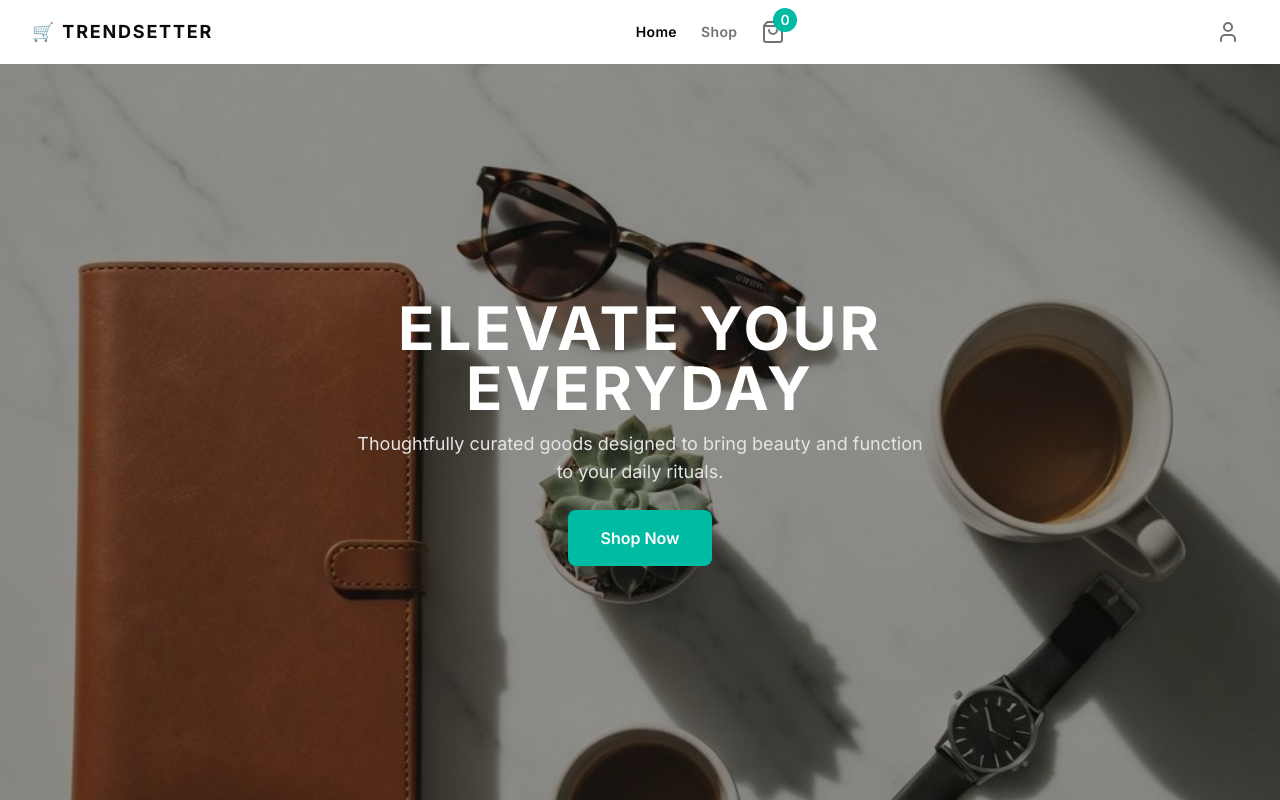
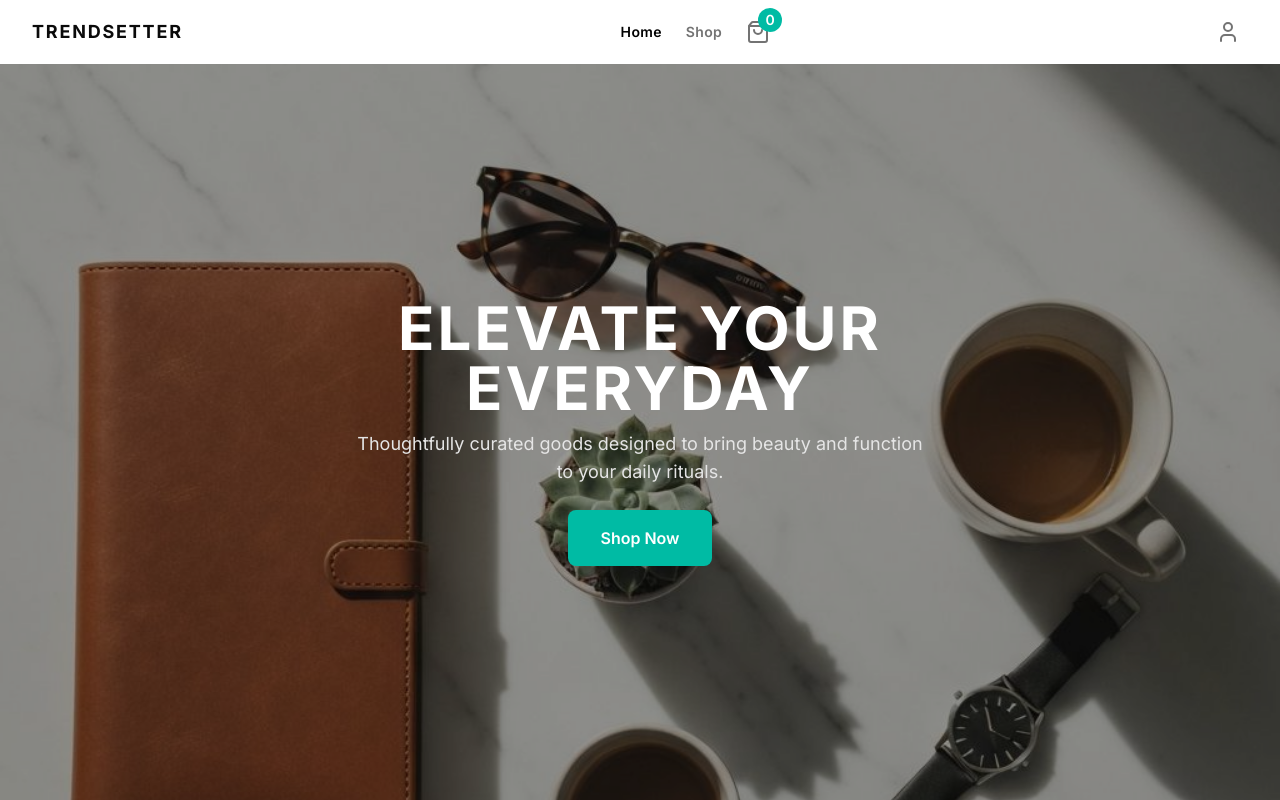
Before and after one commit to YuzStack/58_Shopping-Cart, a React (Vite) app: page / in a window 1280 px wide. Built offline with nearby package versions, Linux system fonts and the light colour scheme; a web font is replaced by a local one.

Commit message:
Edit the brand/logo name

```diff
--- a/src/components/Logo.jsx
+++ b/src/components/Logo.jsx
@@ -1,8 +1,6 @@
 function Logo() {
   return (
-    <h1 className='text-lg font-bold tracking-widest uppercase'>
-      🛒 TrendSetter
-    </h1>
+    <h1 className='text-lg font-bold tracking-widest uppercase'>TrendSetter</h1>
   );
 }
 
```
